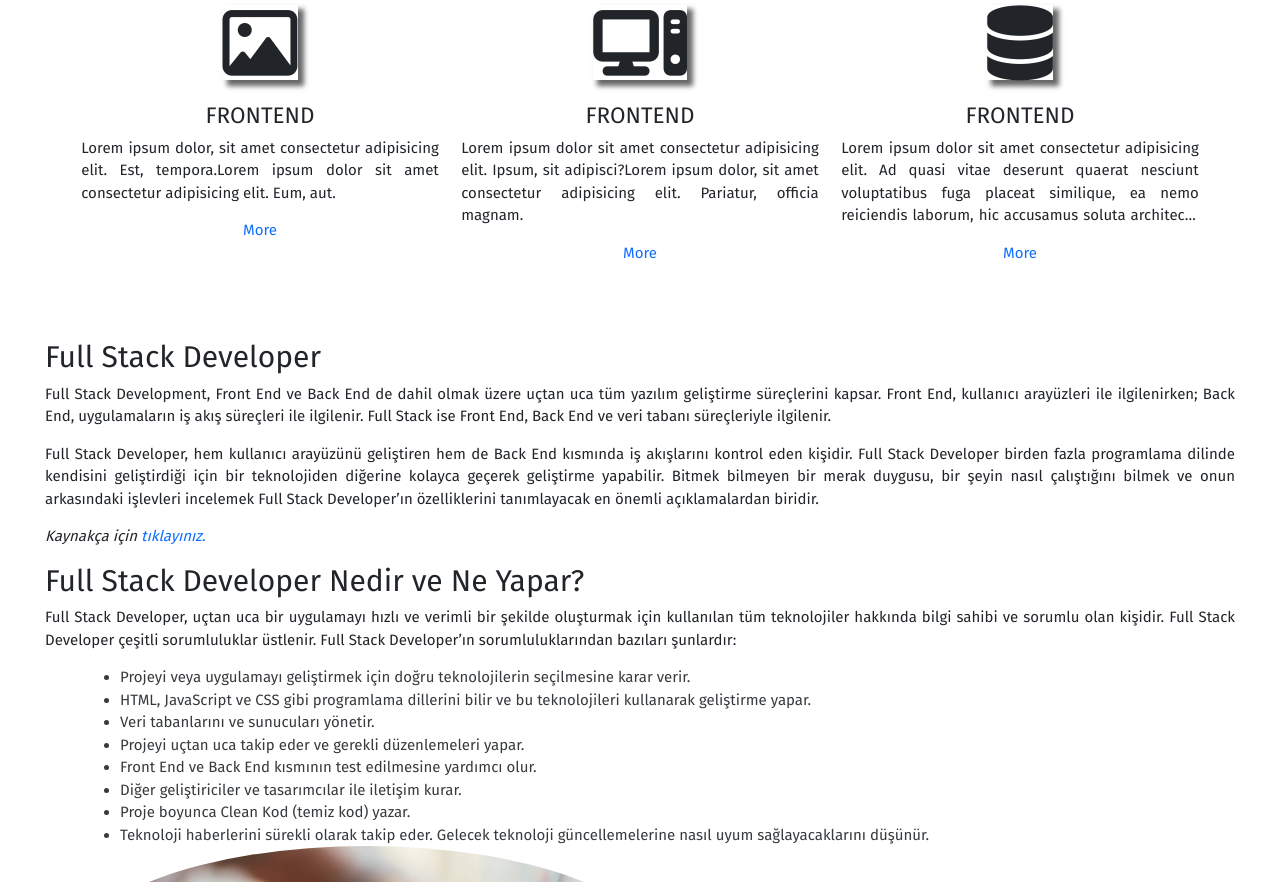
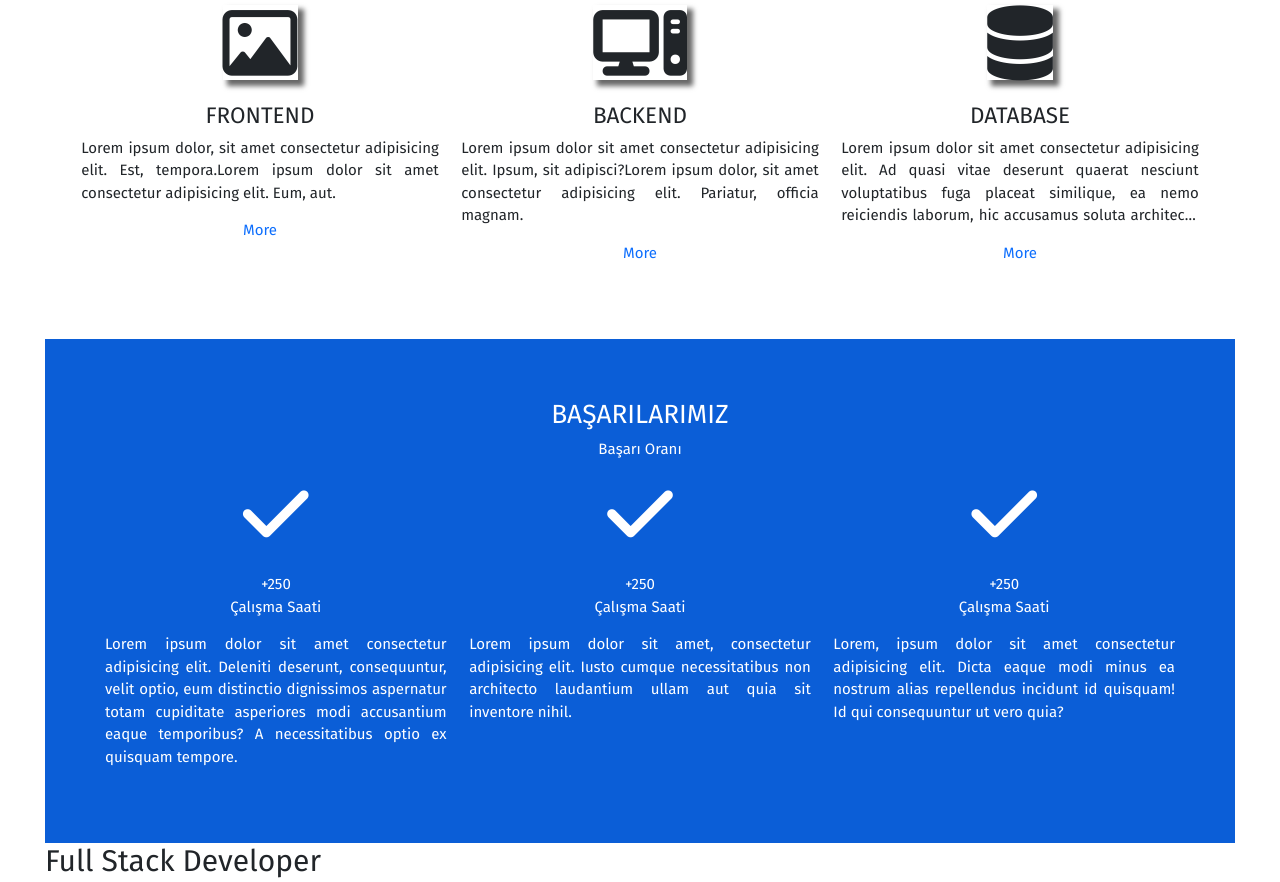
Before and after one commit to HilmiBaskoparan/FullStack_Frontend_1, a plain HTML site: page index.html in a window 1280 px wide. Shown: the part 859-1741 px from the top of the page. Drawn offline with nearby package versions, Linux system fonts and the light colour scheme; files that its build step writes are made by us from their sources; a script that the page names is missing; a web font is replaced by a local one.

Commit message:
Second Section(Performance Success Section) on Main. Close #12

```diff
--- a/index.html
+++ b/index.html
@@ -148,13 +148,13 @@
                         <a class="nav-link" href="#studies">Çalışmalar</a>
                     </li>
                     <li class="nav-item">
-                        <a class="nav-link" href="#">Başarılar</a>
+                        <a class="nav-link" href="#performance">Başarılar</a>
                     </li>
                     <li class="nav-item">
-                        <a class="nav-link" href="#">Yeni Haberler</a>
+                        <a class="nav-link" href="#newspaper">Yeni Haberler</a>
                     </li>
                     <li class="nav-item dropdown">
-                        <a class="nav-link dropdown-toggle" href="#" id="dropdownId" data-bs-toggle="dropdown" aria-haspopup="true" aria-expanded="false">Blog</a>
+                        <a class="nav-link dropdown-toggle" href="#blog" id="dropdownId" data-bs-toggle="dropdown" aria-haspopup="true" aria-expanded="false">Blog</a>
                         <div class="dropdown-menu" aria-labelledby="dropdownId">
                             <a class="dropdown-item" href="#">Yazılım</a>
                             <a class="dropdown-item" href="#">Bilim</a>
@@ -190,6 +190,7 @@
 
     <!-- main start-->
     <main id="main_id">
+        <!-- Studies Section -->
         <section id="studies" class="wow animate__bounceIn" data-wow-delay="0.5s">
             <h1 class="text-center text-uppercase">Çalışmalarımız</h1>
             <div class="container">
@@ -203,19 +204,58 @@
                     </div>
                     <div class="col-md-4 col-xl-4">
                         <i class="fa-solid fa-computer studies_icon"></i>
-                        <h4 class="text-dark text-uppercase">Frontend</h4>
+                        <h4 class="text-dark text-uppercase">Backend</h4>
                         <p class="line-clamp4">Lorem ipsum dolor sit amet consectetur adipisicing elit. Ipsum, sit adipisci?Lorem ipsum dolor, sit amet consectetur adipisicing elit. Pariatur, officia magnam.</p>
                         <a href="#">More</a>
                     </div>
                     <div class="col-md-4 col-xl-4">
                         <i class="fa-solid fa-database studies_icon"></i>
-                        <h4 class="text-dark text-uppercase">Frontend</h4>
+                        <h4 class="text-dark text-uppercase">Database</h4>
                         <p class="line-clamp4">Lorem ipsum dolor sit amet consectetur adipisicing elit. Ad quasi vitae deserunt quaerat nesciunt voluptatibus fuga placeat similique, ea nemo reiciendis laborum, hic accusamus soluta architecto doloremque esse eveniet temporibus.</p>
                         <a href="#">More</a>
                     </div>
                 </div>
             </div>
         </section>
+
+        <!-- Performance Section-->
+        <section id="counter" class="wow fadeIn" data-wow-delay="0.5s">
+            <div class="container">
+                <div class="counter_header">
+                    <h3>Başarılarımız</h3>
+                    <p>Başarı Oranı</p>
+                </div>
+            </div>
+            <div class="row counters">
+                <div class="col-md-4 col-lg-4 col-xl-4 mx-auto text-center">
+                    <i class="fa-solid fa-check counter_icon"></i>
+                    <span data-toggle="counter-up">+250</span>
+                    <p class="text-center">Çalışma Saati</p>
+                    <p>Lorem ipsum dolor sit amet consectetur adipisicing elit. Deleniti deserunt, consequuntur, velit optio, eum distinctio dignissimos aspernatur totam cupiditate asperiores modi accusantium eaque temporibus? A necessitatibus optio ex quisquam tempore.</p>
+                </div>
+                <div class="col-md-4 col-lg-4 col-xl-4 mx-auto text-center">
+                    <i class="fa-solid fa-check counter_icon"></i>
+                    <span data-toggle="counter-up">+250</span>
+                    <p class="text-center">Çalışma Saati</p>
+                    <p>Lorem ipsum dolor sit amet, consectetur adipisicing elit. Iusto cumque necessitatibus non architecto laudantium ullam aut quia sit inventore nihil.</p>
+                </div>
+                <div class="col-md-4 col-lg-4 col-xl-4 mx-auto text-center">
+                    <i class="fa-solid fa-check counter_icon"></i>
+                    <span data-toggle="counter-up">+250</span>
+                    <p class="text-center">Çalışma Saati</p>
+                    <p>Lorem, ipsum dolor sit amet consectetur adipisicing elit. Dicta eaque modi minus ea nostrum alias repellendus incidunt id quisquam! Id qui consequuntur ut vero quia?</p>
+                </div>
+            </div>
+        </section>
+
+        <!-- Section News -->
+        <section id="newspaper" class="wow fadeIn">
+        </section>
+
+        <!-- Section Blog -->
+        <section id="blog" class="wow fadeIn">
+        </section>
+
         <section id="first">
             <h2>Full Stack Developer</h2>
             <p>Full Stack Development, Front End ve Back End de dahil olmak üzere uçtan uca tüm yazılım geliştirme
@@ -264,7 +304,7 @@
         <section id="footer_contact">
             <div class="container">
                 <div class="row">
-                    <div class="col-md-3 col-lg-3">
+                    <div class="col-md-3">
                         <h3 class="text-uppercase" style="margin-left: 2.5rem;">Contact</h3>
                         <!-- fa-sm fa-lg fa-xl fa-2xl -->
                         <div class="d-grid gap-2">
@@ -274,12 +314,12 @@
                             <p> <i class="fas fa-print me-3 text-secondary"></i> + 01 234 567 89</p>
                         </div>
                     </div>
-                    <div class="col-md-3 col-lg-3">
+                    <div class="col-md-3">
                         <h3 class="text-uppercase" style="margin-left:2.5rem">About Company</h3>
                         <p class="line-clamp8">Lorem ipsum, dolor sit amet consectetur adipisicing elit. Ullam in doloremque sunt eveniet odio, aperiam distinctio esse consequuntur voluptas facilis nostrum veritatis quasi animi illo quis eius aliquam! Sed, magnam?
                         Ratione voluptates animi temporibus ab, reprehenderit repellendus nemo tempore laborum fuga nihil reiciendis totam veniam dolorem ut quisquam asperiores autem similique modi optio nisi quam deserunt numquam? Eaque, recusandae mollitia.</p>
                     </div>
-                    <div class="col-md col-lg-6">
+                    <div class="col-md-6">
                         <h3 class="text-uppercase">Email</h3>
                         <form action="#" id="form_email">
                             <input type="text" class="form-control mb-2" placeholder="Konuyu giriniz...">
@@ -294,7 +334,9 @@
         </section>
     </footer>
     <section id="copy" class="text-center bg-dark text-white" id="footer_copy_right">
-        2022 - 2023 &copy; Bütün hakları saklıdır. <a href="#">Designed and coded by Hilmi Başkoparan</a>
+        <div class="container_fluid">
+            2022 - 2023 &copy; Bütün hakları saklıdır. <a href="#">Designed and coded by Hilmi Başkoparan</a>
+        </div>
     </section>
     <!-- footer end-->
 
--- a/style.css
+++ b/style.css
@@ -34,6 +34,7 @@ body {
     line-height: 1.5;
     font-size: 1rem;
     background-color: var(--template-bg);
+    overflow-x: hidden;
 }
 
 main {
@@ -120,8 +121,7 @@ img:hover {
     background-color: black;
     color: white;
     max-height: 3rem;
-    position: sticky;
-    top: 0;
+    opacity: 0.9;
 }
 
 #navbar_first ul li {
@@ -191,10 +191,34 @@ header h1,h4 {
     box-shadow: 2px 2px 2px 1px rgba(0, 0, 0, 0.4);
 }
 
+/* COUNTERS */
+#counter {
+    background-color: #0B5ED7;
+    color: white;
+    padding: 4rem 4rem;
+}
+
+.counter_header h3{
+    text-align: center;
+    text-transform: uppercase;
+}
+
+.counter_header p{
+    text-align: center;
+    text-transform: capitalize;
+}
+
+
+.counter_icon {
+    font-size: 5rem;
+    display: block;
+    margin-bottom: 1.5rem;
+}
+
 /*===========================================================================
 *    FOOTER
 ===========================================================================*/
-footer {
+#footer_contact  {
     height: 15rem;
     width: auto;
     background-color: black;
--- a/template.js
+++ b/template.js
@@ -5,3 +5,58 @@ Project Name: Full Stack Developer Blog Page
 -Version: v.1
 -Description: This project is a blog page about full stack developer.
 */
+
+/*
+function deneme(){}
+let deneme = function(){}
+let deneme = () =>{}
+*/
+
+
+// COUNTER
+$(function() {
+    $('[data-toggle="counter-up"]').counterUp({
+        delay: 10,
+        time: 1000
+    });
+});
+
+// $('body').scrollspy({ target: '#navbar_second' })
+
+// COUNTER
+// $(function () {
+//     $('[data-toggle="counter-up"]').counterUp({
+//         delay: 10,
+//         time: 1000
+//     });
+// });
+
+
+// $(document).ready(function() {
+
+//     var counters = $(".count");
+//     var countersQuantity = counters.length;
+//     var counter = [];
+
+//     for (i = 0; i < countersQuantity; i++) {
+//       counter[i] = parseInt(counters[i].innerHTML);
+//     }
+
+//     var count = function(start, value, id) {
+//       var localStart = start;
+//       setInterval(function() {
+//         if (localStart < value) {
+//           localStart++;
+//           counters[id].innerHTML = localStart;
+//         }
+//       }, 40);
+//     }
+
+//     for (j = 0; j < countersQuantity; j++) {
+//       count(0, counter[j], j);
+//     }
+//   });
+
+// const scrollSpy = new bootstrap.ScrollSpy(document.body, {
+//     target: '#navbar_second'
+//   })
```
